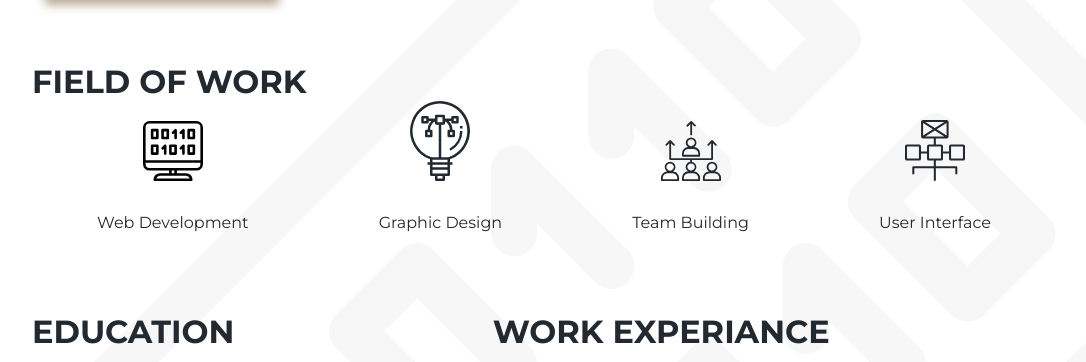
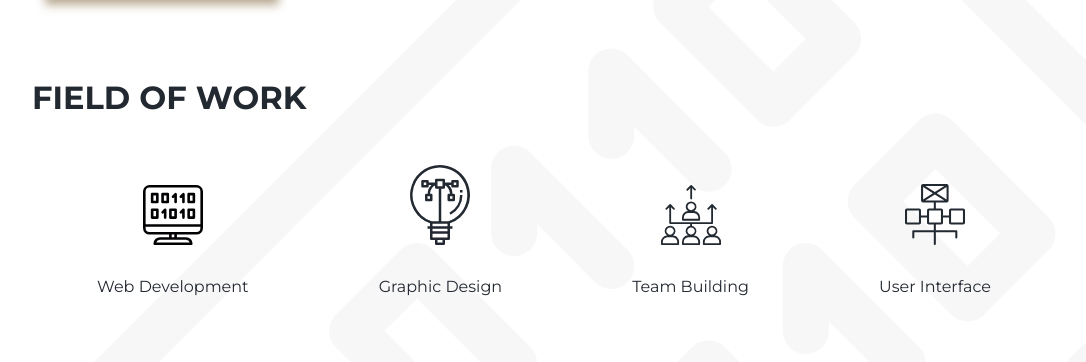
Before and after one commit to sazzadsazib/cv-online, a Vue app: page / in a window 1280 px wide. Shown: the part 285-647 px from the top of the page, without its empty margins (96-1182 px from the left). Built offline with nearby package versions, Linux system fonts and the light colour scheme.

Commit message:
fix: updated field of work css

```diff
--- a/src/components/elements/cvFieldOfWork.vue
+++ b/src/components/elements/cvFieldOfWork.vue
@@ -34,7 +34,7 @@ export default {
 
 <style scoped>
 .cv-fieldOfWork {
-    margin-top: 4rem;
+    margin-top: 5rem;
 }
 .cv-fieldOfWork > .title {
     font-size: 2rem;
@@ -45,6 +45,7 @@ export default {
     display: flex;
     justify-content: space-around;
     align-items: baseline;
+    margin: 3rem 0;
 }
 .fieldOfWork-container__item {
     display: flex;
```
